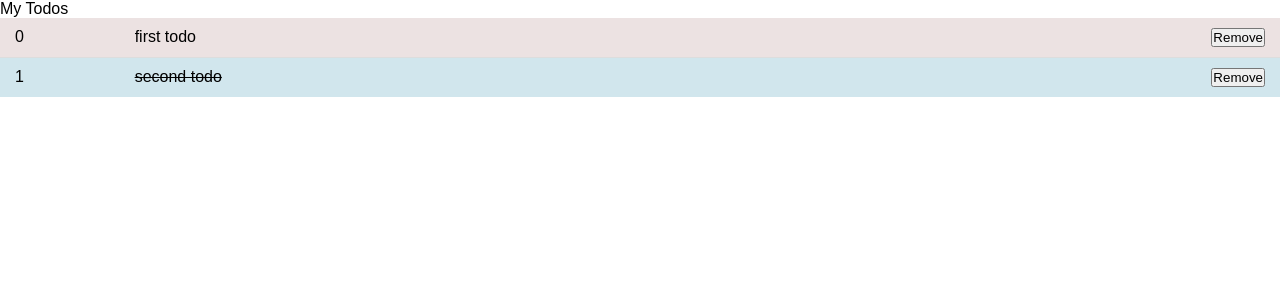
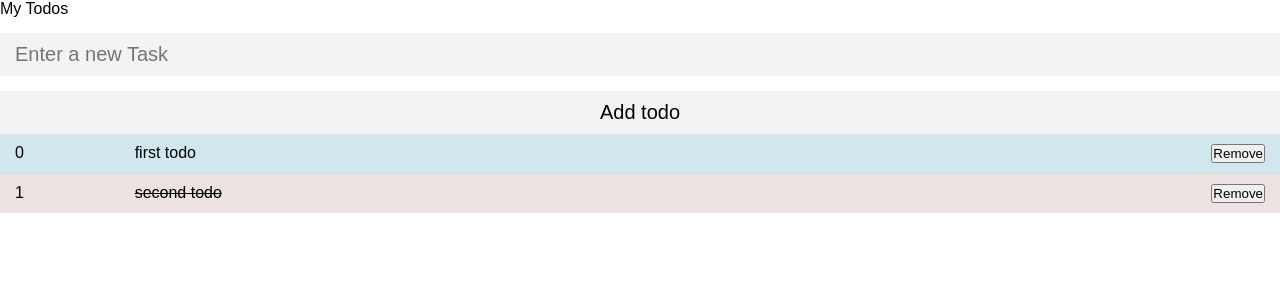
Before and after one commit to sudhansom/todo-angular, an Angular app: page / in a window 1280 px wide. Shown: the top 300 px of the page. Built offline with nearby package versions, Linux system fonts and the light colour scheme.

Commit message:
implemeted add itmes

```diff
--- a/src/app/components/todos/todos.component.html
+++ b/src/app/components/todos/todos.component.html
@@ -1,4 +1,14 @@
 <div class="todos">
+  <form (submit)="addTodo()">
+    <input
+      type="text"
+      name="inputTodo"
+      placeholder="Enter a new Task"
+      class="todo-input"
+      [(ngModel)]="inputTodo"
+    />
+    <input type="submit" value="Add todo" class="todo-input" />
+  </form>
   <div
     *ngFor="let todo of todos; let i = index"
     class="todo {{ todo.completed ? 'done' : '' }}"
--- a/src/app/components/todos/todos.component.ts
+++ b/src/app/components/todos/todos.component.ts
@@ -9,7 +9,7 @@
 })
 export class TodosComponent implements OnInit {
   todos: Todo[] = [];
-
+  inputTodo: string = '';
   constructor() {}
 
   ngOnInit(): void {
@@ -36,4 +36,11 @@
   deleteTodo(id: number) {
     this.todos = this.todos.filter((value, indx) => id != indx);
   }
+  addTodo() {
+    this.todos.push({
+      content: this.inputTodo,
+      completed: false,
+    });
+    this.inputTodo = '';
+  }
 }
```
Also changed, not shown: src/app/app.module.ts (+5 -9 lines).
